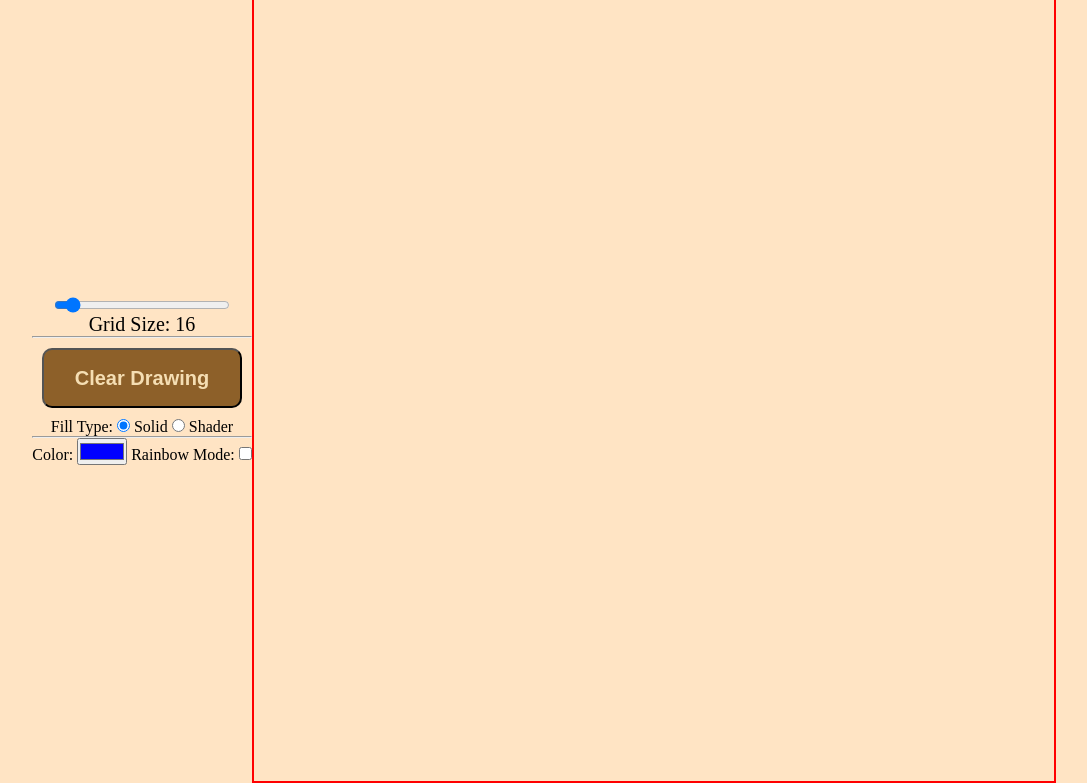
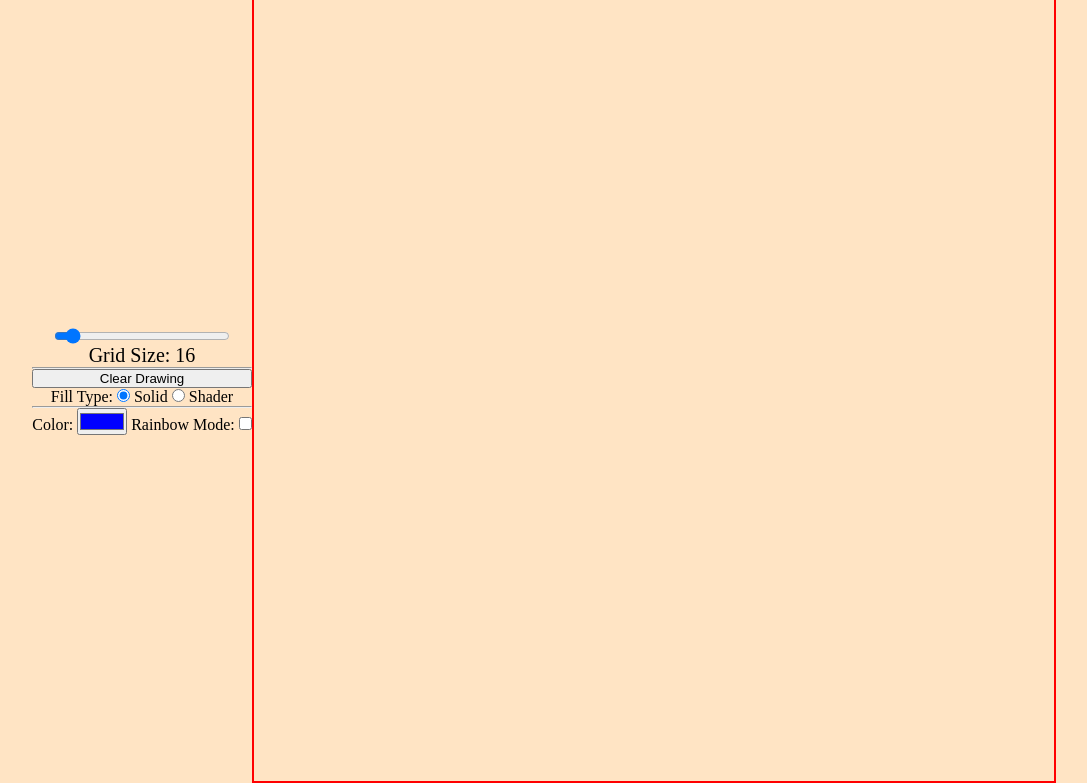
Before and after one commit to jessewwarner/etch-a-sketch, a plain HTML site: page index.html in a window 1280 px wide. Shown: the part 58-841 px from the top of the page, without its empty margins (96-1183 px from the left). Drawn offline with Linux system fonts and the light colour scheme.

Commit message:
Remove unnecessary class

```diff
--- a/index.html
+++ b/index.html
@@ -15,7 +15,7 @@
                 Grid Size: <span class="slider-value">16</span>
             </div>
             <hr>
-            <button class="clear-btn btn">Clear Drawing</button>
+            <button class="clear-btn">Clear Drawing</button>
             <div class="alpha-container">
                 Fill Type:
                 <input type="radio" name="colorAlpha" value="Solid" id="solid-color" checked>
```
